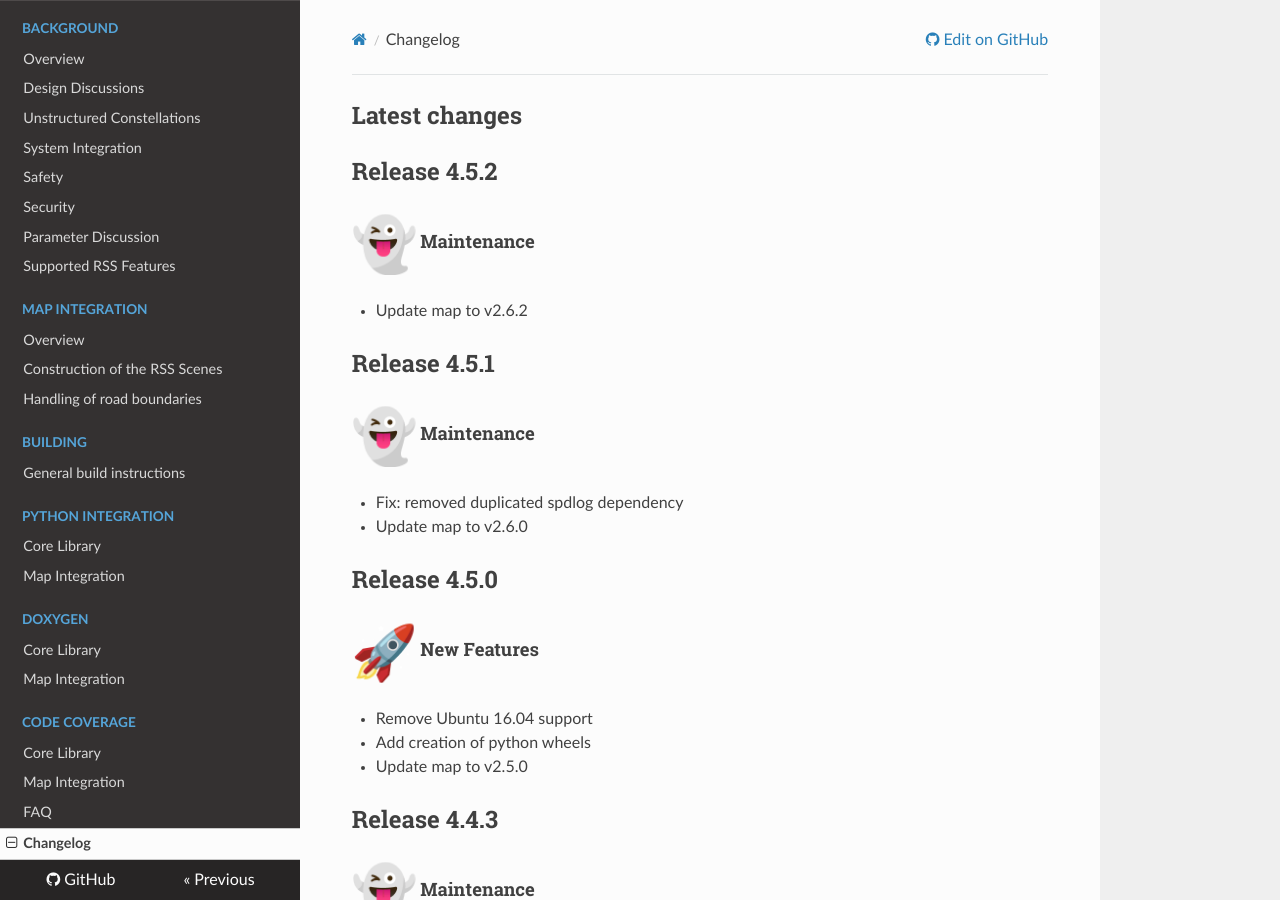
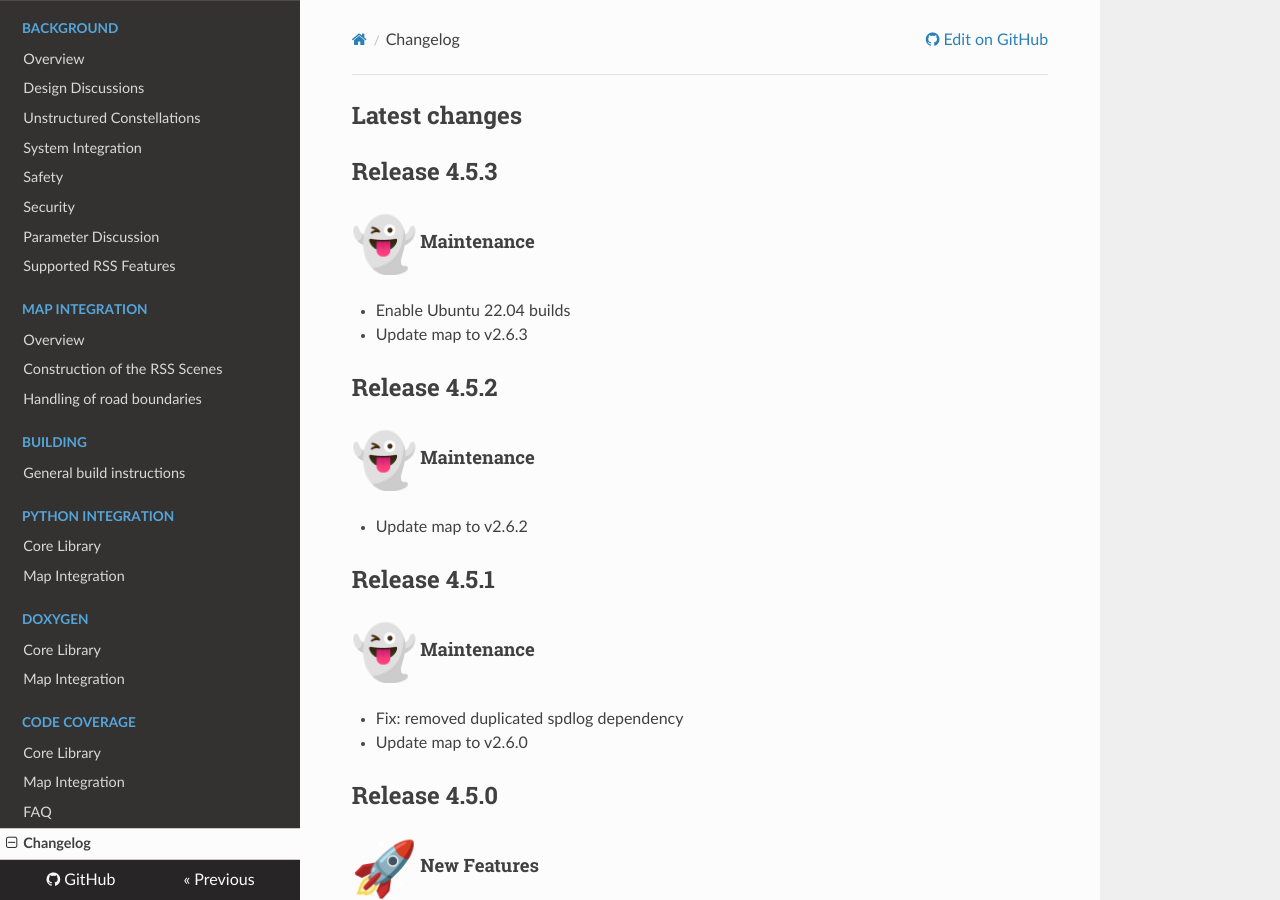
Before and after one commit to intel/ad-rss-lib, an MkDocs documentation site: the page built from doc/CHANGELOG.md, in a window 1280 px wide and 900 px high. Built offline with MkDocs 1.6.1, drawn with Linux system fonts in a browser that asks for light colours; nearby versions of some CDN libraries; emoji names are drawn with the system emoji font.

Commit message:
update to version 4.5.3
* update to version 4.5.3
* update map to v2.6.3

```diff
--- a/doc/CHANGELOG.md
+++ b/doc/CHANGELOG.md
@@ -1,5 +1,9 @@
 ## Latest changes
 
+## Release 4.5.3
+#### :ghost: Maintenance
+* Enable Ubuntu 22.04 builds
+* Update map to v2.6.3
 
 ## Release 4.5.2
 
```
Also changed, not shown: 1 other file.
